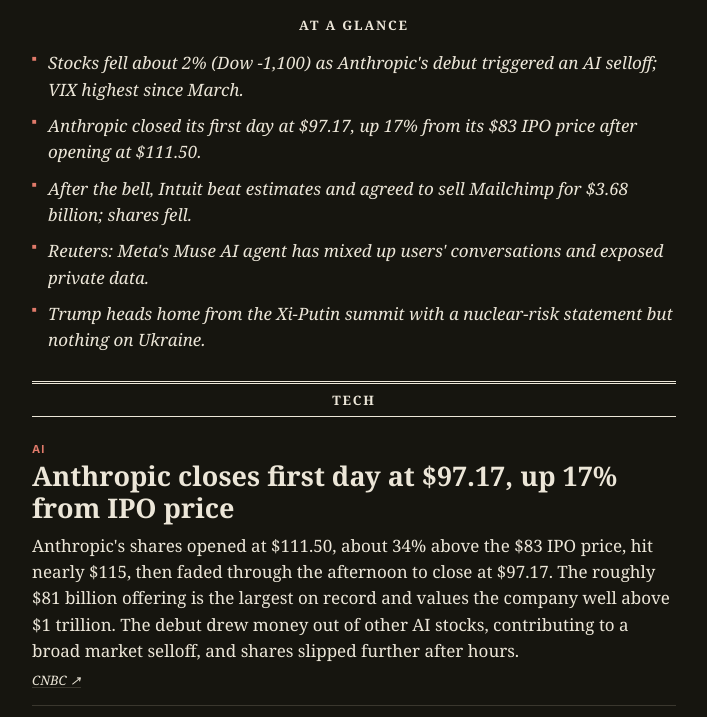
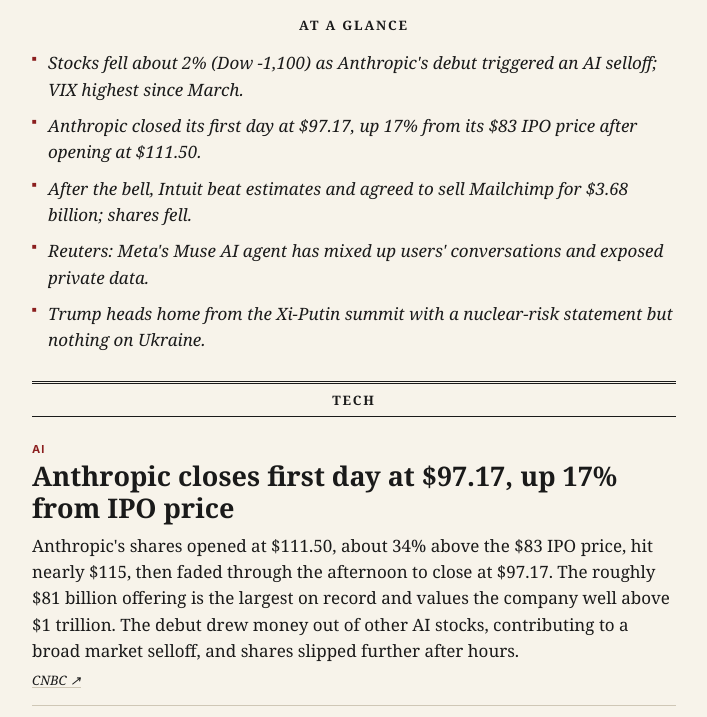
Before and after one commit to adphil06-stack/news-brief, a plain HTML site: page index.html in a window 1280 px wide. Shown: the part 127-844 px from the top of the page, without its empty margins (286-993 px from the left). Drawn offline with Linux system fonts and the dark colour scheme.

Commit message:
Light mode only
Co-Authored-By: Claude Opus 5.5 <noreply@anthropic.com>
Claude-Session: https://claude.ai/code/session_01K27iYPHDLHZb1ddBHq1uT6

```diff
--- a/index.html
+++ b/index.html
@@ -8,8 +8,8 @@
 <meta name="mobile-web-app-capable" content="yes">
 <meta name="apple-mobile-web-app-title" content="News Brief">
 <meta name="apple-mobile-web-app-status-bar-style" content="default">
-<meta name="theme-color" content="#f7f3ea" media="(prefers-color-scheme: light)">
-<meta name="theme-color" content="#16150f" media="(prefers-color-scheme: dark)">
+<meta name="theme-color" content="#f7f3ea">
+<meta name="color-scheme" content="only light">
 <link rel="manifest" href="manifest.webmanifest">
 <link rel="apple-touch-icon" href="icons/apple-touch-icon.png?v=6">
 <link rel="icon" type="image/png" href="icons/icon-192.png?v=6">
@@ -17,12 +17,7 @@
   :root {
     --paper: #f7f3ea; --ink: #1a1a1a; --muted: #5f5a50; --rule: #1a1a1a;
     --hair: #cfc7b6; --kicker: #8b1e1e; --link: #1a1a1a; --up: #1d6b34; --down: #a3241c;
-  }
-  @media (prefers-color-scheme: dark) {
-    :root {
-      --paper: #16150f; --ink: #ece6d8; --muted: #a39d8f; --rule: #ece6d8;
-      --hair: #3a372e; --kicker: #e07a6a; --link: #ece6d8; --up: #6cc287; --down: #ee8676;
-    }
+    color-scheme: only light;
   }
   * { box-sizing: border-box; }
   html, body { margin: 0; background: var(--paper); color: var(--ink);
```
